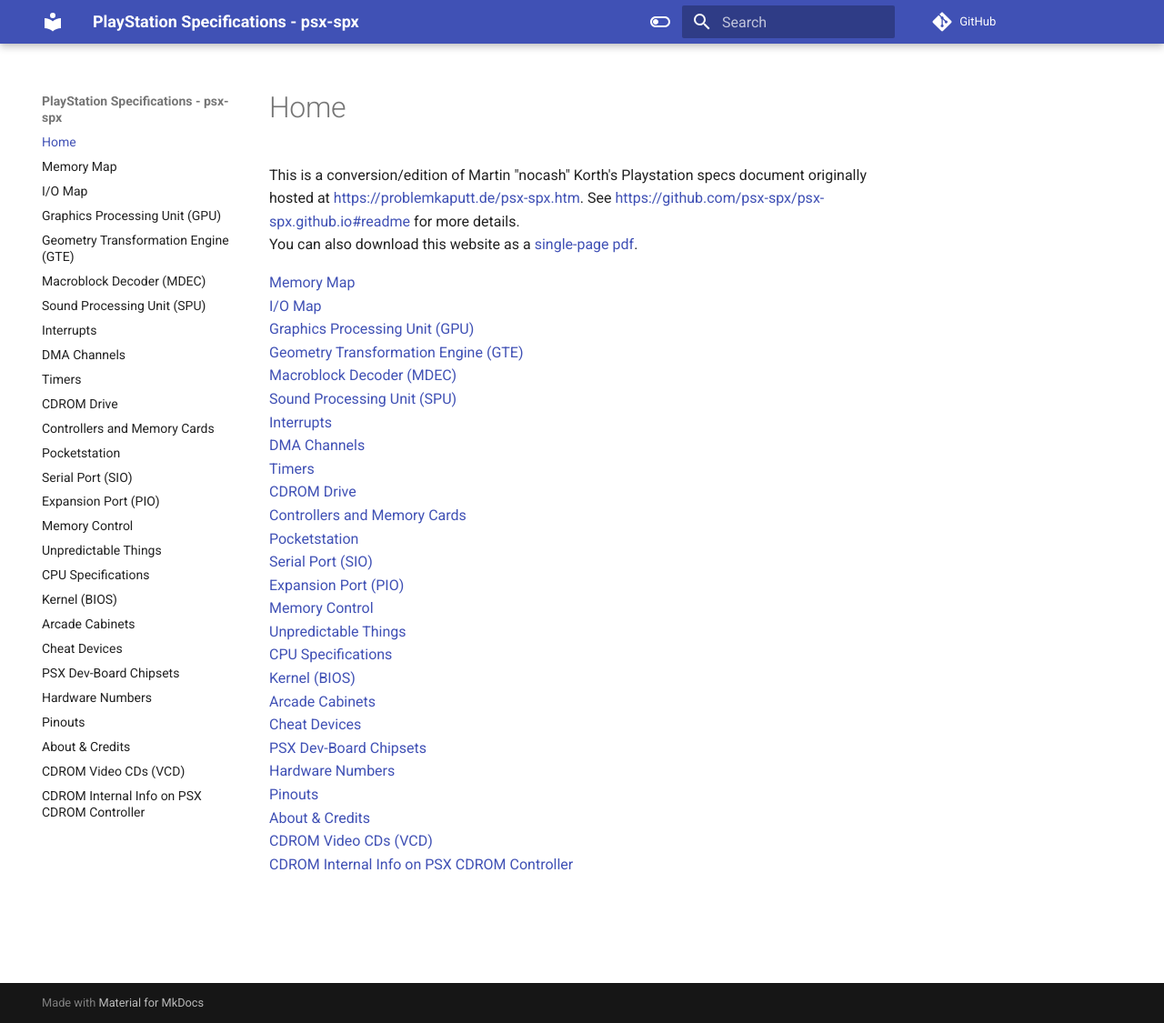
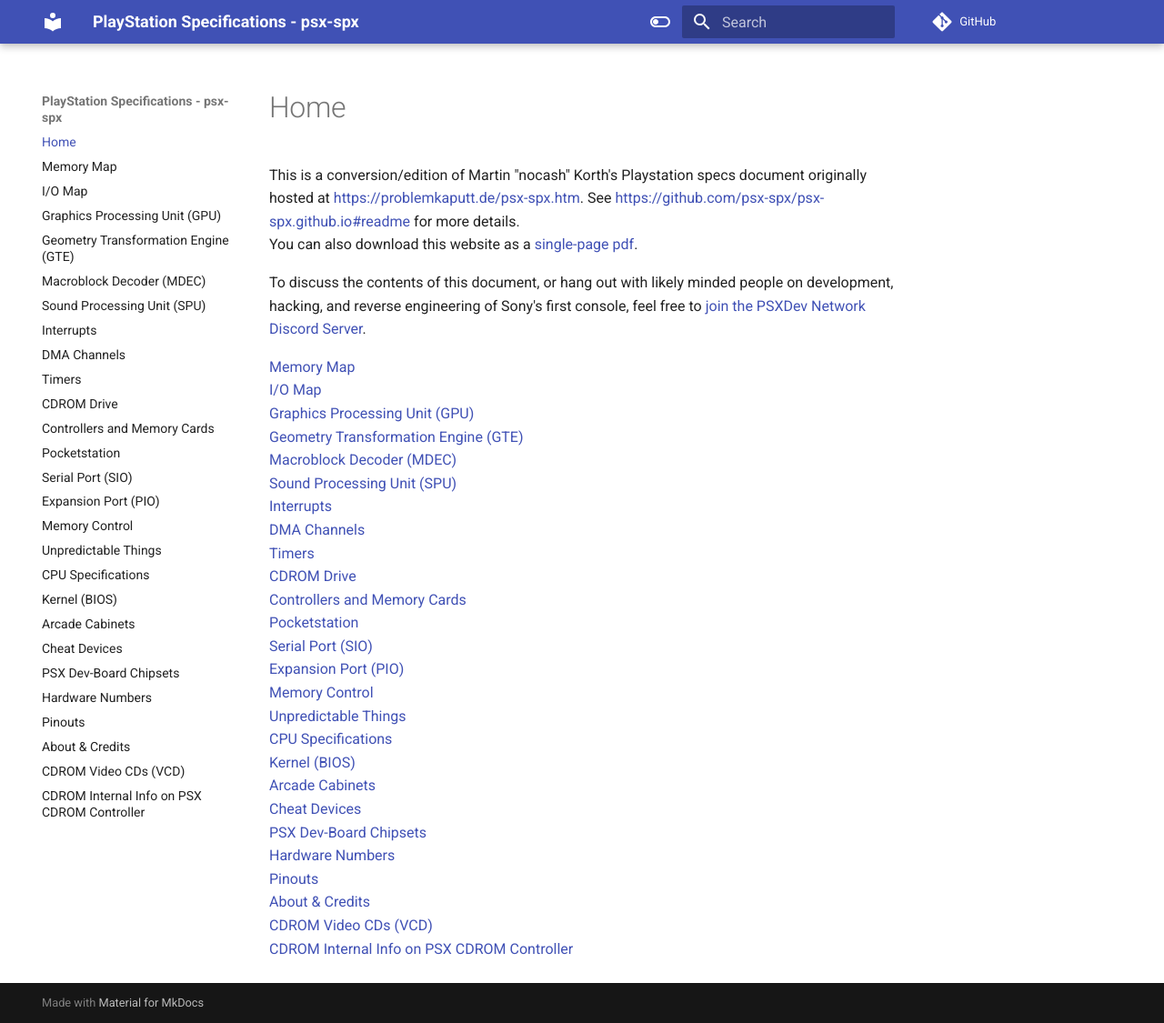
Before and after one commit to psx-spx/psx-spx.github.io, an MkDocs documentation site: the page built from docs/index.md, in a window 1280 px wide and 1125 px high. Shown: the whole window at 91% size. Built offline with MkDocs 1.6.1 and Material for MkDocs 9.7.7, drawn with Linux system fonts in a browser that asks for light colours; comment, search, counter and statistics services are not loaded.

Commit message:
Adding Discord link.

```diff
--- a/docs/index.md
+++ b/docs/index.md
@@ -1,5 +1,7 @@
 This is a conversion/edition of Martin "nocash" Korth's Playstation specs document originally hosted at [https://problemkaputt.de/psx-spx.htm](https://problemkaputt.de/psx-spx.htm). See [https://github.com/psx-spx/psx-spx.github.io#readme](https://github.com/psx-spx/psx-spx.github.io#readme) for more details.<br />
 You can also download this website as a [single-page pdf](psx-spx.pdf).
+
+To discuss the contents of this document, or hang out with likely minded people on development, hacking, and reverse engineering of Sony's first console, feel free to [join the PSXDev Network Discord Server](https://discord.gg/QByKPpH).
 
 [Memory Map](memorymap.md)<br/>
 [I/O Map](iomap.md)<br/>
```
